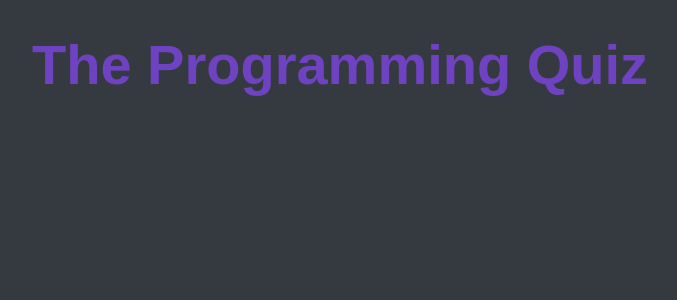
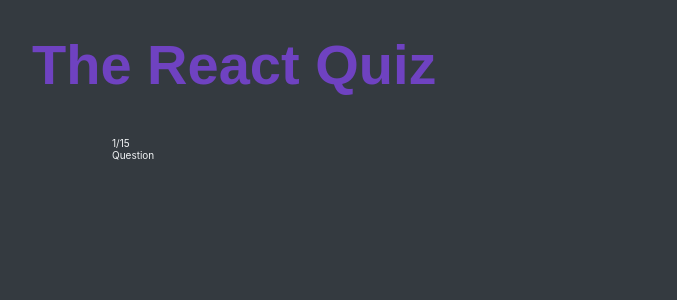
Before and after one commit to mhistiak3/react-quiz-app, a React (Vite) app: page / in a window 1280 px wide. Shown: the top 300 px of the page, without its empty margins (278-955 px from the left). Built offline with nearby package versions, Linux system fonts and the light colour scheme; a web font is replaced by a local one.

Commit message:
Setup useReducer and fetch data

```diff
--- a/src/App.jsx
+++ b/src/App.jsx
@@ -1,9 +1,45 @@
-import Header from "./Header";
+import { useEffect, useReducer } from "react";
+import Header from "./components/Header";
+import Main from "./components/Main";
 
+const initialState = {
+  questions: [],
+  status: "loading",
+};
+function reducer(state, action) {
+  switch (action.type) {
+    case "dataRecived":
+      return { ...state, questions: action.payload, status: "active" };
+    case "dataFailed":
+      return { ...state, status: "error" };
+
+    default:
+      throw new Error("Action is unkonwn");
+  }
+}
 export default function App() {
-  return <div className="app">
-    <Header/>
-    <main className="main"></main>
+  const [state, dispatch] = useReducer(reducer, initialState);
+  useEffect(() => {
+    async function fetchData() {
+      try {
+        const data = await fetch("./react-questions.json");
+        const result = await data.json();
+        dispatch({ type: "dataRecived", payload: result.questions });
+      } catch (error) {
+        dispatch({ type: "dataFailed" });
+      }
+    }
+    fetchData();
+  }, []);
+  console.log(state);
 
-  </div>
+  return (
+    <div className="app">
+      <Header />
+      <Main>
+        <p>1/15</p>
+        <p>Question</p>
+      </Main>
+    </div>
+  );
 }
--- a/src/Header.jsx
+++ b/src/components/Header.jsx
@@ -1,7 +1,7 @@
 function Header() {
   return (
     <header className="app-header">
-      <h1>The Programming Quiz</h1>
+      <h1>The React Quiz</h1>
     </header>
   );
 }
--- /dev/null
+++ b/src/components/Main.jsx
@@ -0,0 +1,4 @@
+const Main = ({children}) => {
+  return <main className="main">{children}</main>;
+}
+export default Main
```
Also changed, not shown: public/react-questions.json (renamed from src/react-questions.json), src/components/Loader.jsx (renamed from src/Loader.jsx).
